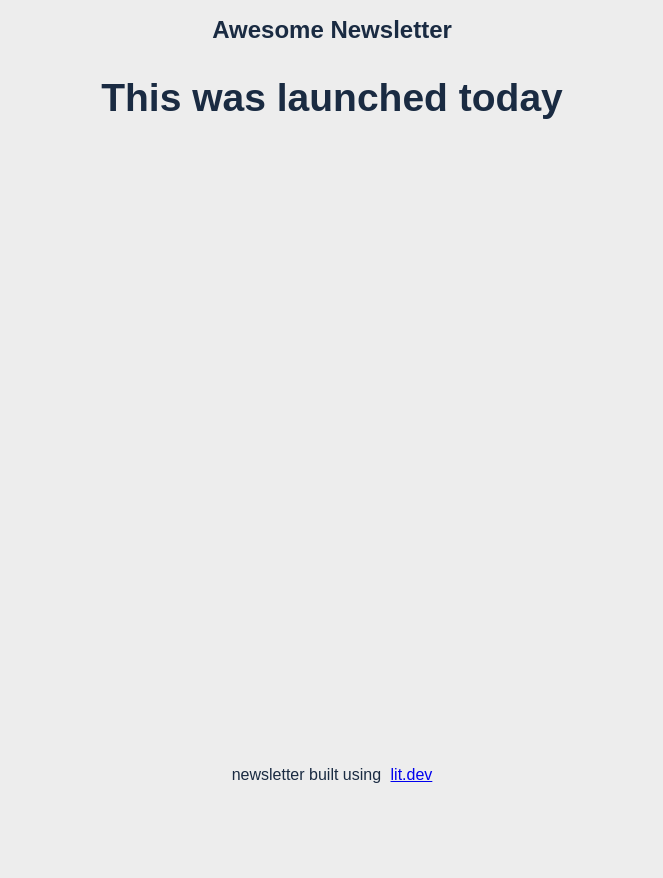
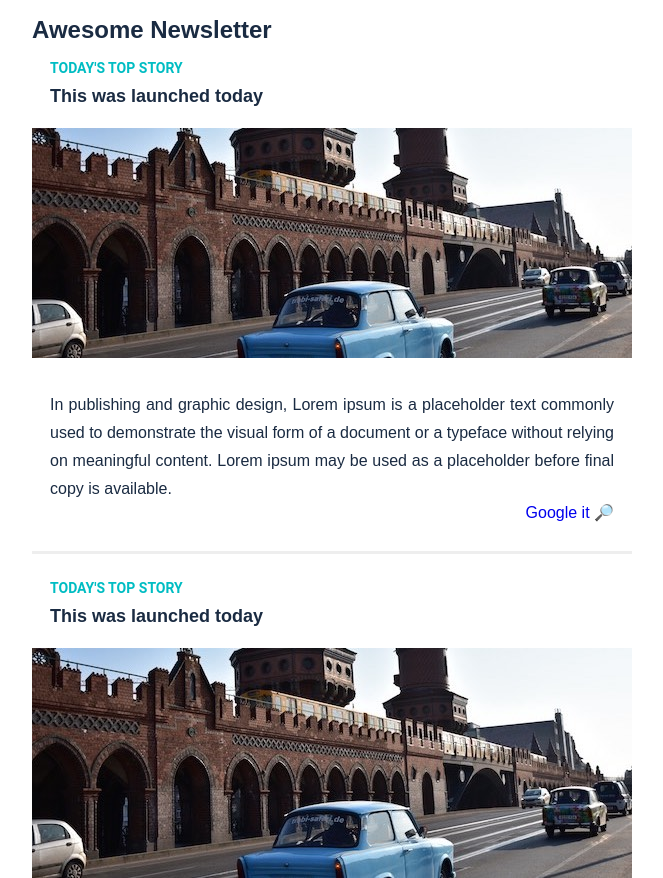
Before and after one commit to mihneasim/newsletter-builder, a website with bundled scripts: page index.html in a window 1280 px wide. Shown: the top 878 px of the page, without its empty margins (308-971 px from the left). Before the commit the page ends 800 px from the top, so only its background shows below. Built offline with nearby package versions, Linux system fonts and the light colour scheme.

Commit message:
rendering articles

```diff
--- a/index.html
+++ b/index.html
@@ -15,7 +15,6 @@
         margin: 0;
         padding: 0;
         font-family: sans-serif;
-        background-color: #ededed;
       }
     </style>
     <title>newsletter-builder</title>
--- a/src/NewsletterArticle.ts
+++ b/src/NewsletterArticle.ts
@@ -15,11 +15,68 @@ export class NewsletterArticle extends LitElement {
     caption: '',
   };
 
-  static styles = css``;
+  static styles = css`
+    article {
+      border-bottom: 3px solid #eee;
+      margin-bottom: 1em;
+      padding-bottom: 0.5em;
+    }
+    .meta-title {
+      color: #00bdc3;
+      font-size: calc(6px + 1vmin);
+      text-transform: uppercase;
+      font-weight: bold;
+      font-family: Roboto, sans-serif;
+      margin: 0 3% 0.5em;
+    }
+    h2 {
+      font-size: calc(10px + 1vmin);
+      line-height: 1.5;
+      margin: 0 3% 1em;
+    }
+    section {
+      font-size: calc(8px + 1vmin);
+      line-height: 1.75;
+      text-align: justify;
+      margin: 0 3%;
+    }
+    img {
+      width: 100%;
+      margin-bottom: 1em;
+    }
+    .call-to-action {
+      text-align: right;
+      font-size: calc(8px + 1vmin);
+      margin: 0 3% 1em;
+    }
+    .call-to-action a {
+      text-decoration: none;
+    }
+  `;
 
   render() {
-    return html` <article><h2>${this.data.title}</h2></article> `;
-    // const article: ArticleData = this.data;
-    // return html` ${article.title} `;
+    return html`
+      <article>
+        ${this.data.metaTitle
+          ? html`<div class="meta-title">${this.data.metaTitle}</div>`
+          : html``}
+
+        <h2>${this.data.title}</h2>
+
+        ${this.data.image
+          ? html`<img alt="" src="${this.data.image}" />`
+          : html``}
+
+        <section>${this.data.caption}</section>
+
+        ${this.data.callToAction
+          ? html`<div class="call-to-action">
+              <a href="${this.data.callToAction.url}" target="_blank"
+                >${this.data.callToAction.title}</a
+              >
+            </div>`
+          : html``}
+      </article>
+    `;
   }
 }
--- a/src/NewsletterBuilder.ts
+++ b/src/NewsletterBuilder.ts
@@ -15,9 +15,8 @@ export class NewsletterBuilder extends LitElement {
       justify-content: flex-start;
       font-size: calc(10px + 2vmin);
       color: #1a2b42;
-      max-width: 960px;
+      max-width: 600px;
       margin: 0 auto;
-      text-align: center;
       background-color: var(--newsletter-builder-background-color);
     }
 
@@ -40,17 +39,28 @@ export class NewsletterBuilder extends LitElement {
   `;
 
   render() {
-    const article: ArticleData = {
+    const someArticle: ArticleData = {
       title: 'This was launched today',
       caption:
         'In publishing and graphic design, Lorem ipsum is a placeholder text commonly used to demonstrate the visual form of a document or a typeface without relying on meaningful content. Lorem ipsum may be used as a placeholder before final copy is available.',
+      metaTitle: "Today's top story",
+      callToAction: {
+        url: 'https://google.com',
+        title: 'Google it 🔎',
+      },
+      image: new URL('../../assets/article.jpg', import.meta.url).href,
     };
+
+    const articles = [someArticle, someArticle, someArticle];
 
     return html`
       <main>
         <h1>${this.title}</h1>
 
-        <newsletter-article .data="${article}"></newsletter-article>
+        ${articles.map(
+          article =>
+            html`<newsletter-article .data="${article}"></newsletter-article>`
+        )}
       </main>
       <p class="app-footer">
         newsletter built using <a href="https://lit.dev">lit.dev</a>
```
Also changed, not shown: assets/article.jpg (added), assets/open-wc-logo.svg (deleted).
